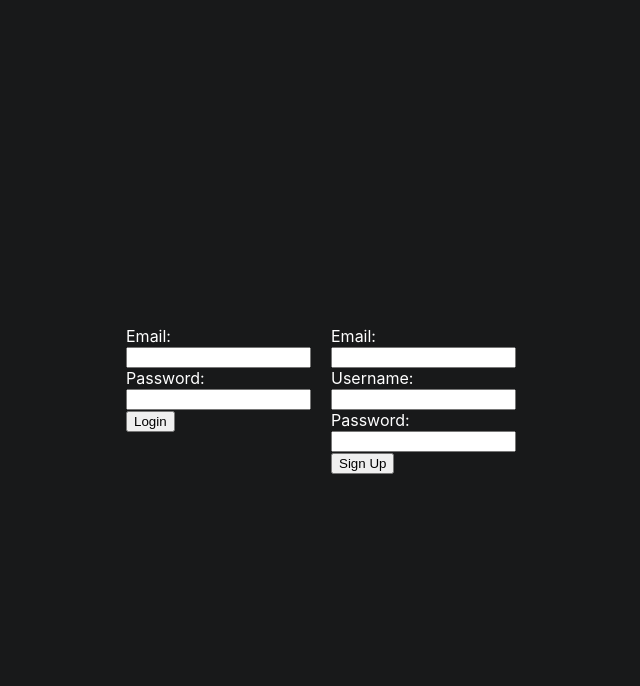
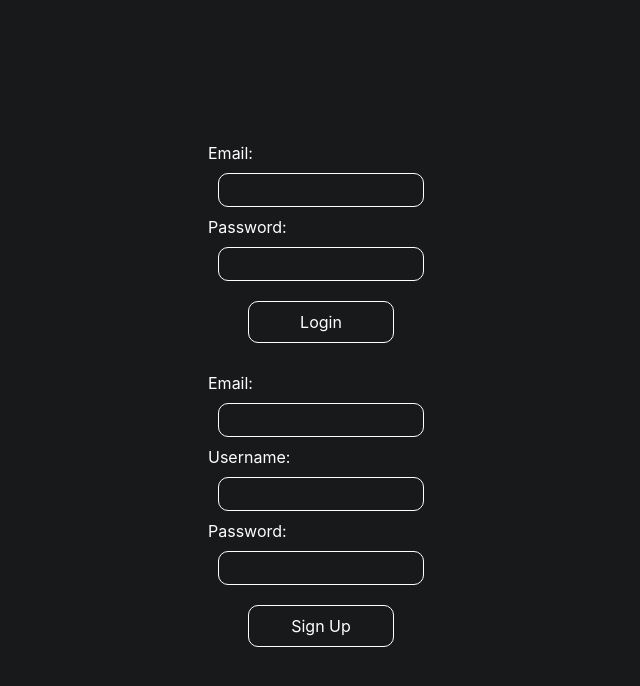
Before and after one commit to Enhmunh-E/post-app, a React (Create React App) app: page / in a window 1280 px wide. Shown: the top 686 px of the page, without its empty margins (319-959 px from the left). Built offline with nearby package versions, Linux system fonts and the light colour scheme; no server answers.

Commit message:
change 9

```diff
--- a/src/App.css
+++ b/src/App.css
@@ -2,8 +2,6 @@
   display: none;
 }
 body {
-  width: 100vw;
-  /* height: 100vh; */
   display: flex;
   align-items: center;
   justify-content: center;
@@ -13,7 +11,7 @@ body {
 }
 .App {
   width: 400px;
-  height: 100vh;
+  /* height: 100vh; */
   display: flex;
   justify-content: center;
   align-items: center;
@@ -34,3 +32,25 @@ p {
 .p-btm {
   border-top: 1px #3e4042 solid;
 }
+.btn {
+  width: 144px;
+  height: 40px;
+  border-radius: 10px;
+  border: 1px solid white;
+  font-weight: 400;
+  display: flex;
+  align-items: center;
+  justify-content: center;
+  margin: 10px;
+}
+.input {
+  background-color: #18191a;
+  border-radius: 10px;
+  border: 1px solid white;
+  font-weight: 600;
+  display: flex;
+  align-items: center;
+  justify-content: center;
+  margin: 10px;
+  color: white;
+}
--- a/src/App.jsx
+++ b/src/App.jsx
@@ -18,7 +18,7 @@ const App = () => {
         <div className="App">
           <Switch>
             <Route exact path="/">
-              <div style={{display: 'flex', flexDirection: 'row'}}>
+              <div style={{display: 'flex', flexDirection:'column', width: '100vw', height: '100vh', display: 'flex', alignItems: 'center', justifyContent: 'center'}}>
                 <LoginComp />
                 <SignUpComp />
               </div>
@@ -28,7 +28,9 @@ const App = () => {
               <Post />
             </Route>
             <Route exact path="/newpost">
-              <NewPostComp/>
+              <div style={{display: 'flex', flexDirection:'column', width: '100vw', height: '100vh', display: 'flex', alignItems: 'center', justifyContent: 'center'}}>
+                <NewPostComp/>
+              </div>
             </Route>
           </Switch>
         </div>
--- a/src/components/login.jsx
+++ b/src/components/login.jsx
@@ -17,16 +17,16 @@ const LoginComp = () => {
         })
     }
     return(
-        <div style={{margin: '10px'}}>
+        <div style={{margin: '10px', display: 'flex', alignItems: 'center', justifyContent: 'center', flexDirection: 'column'}}>
             <div>
                 <p>Email:</p>
-                <input type='text' onChange={(e) => setEmail(e.target.value)} required/>
+                <input type='text' onChange={(e) => setEmail(e.target.value)} required className='input' style={{height: '30px', width: '200px'}}/>
             </div>
             <div>
                 <p>Password:</p>
-                <input type='password' onChange={(e) => setPassword(e.target.value)} required/>
+                <input type='password' onChange={(e) => setPassword(e.target.value)} required className='input' style={{height: '30px', width: '200px'}}/>
             </div>
-            <button onClick={lgin}>Login</button>
+            <div className='btn' onClick={lgin}>Login</div>
         </div>
     );
 }
--- a/src/components/logout.jsx
+++ b/src/components/logout.jsx
@@ -9,7 +9,7 @@ const LogOutComp = () => {
         history.push('/')
     }
     return (
-        <button onClick={lgout}>LogOut</button>
+        <div className='btn' onClick={lgout} style={{height: '30px', width: '70px'}}>LogOut</div>
     );
 }
 export { LogOutComp }
--- a/src/components/nav.jsx
+++ b/src/components/nav.jsx
@@ -4,7 +4,7 @@ import { LogOutComp } from './logout'
 const Nav = () => {
     const { userName } = useContext(Context);
     return (
-        <div style={{top: '0px'}}>
+        <div style={{top: '0px', width: '400px', display: 'flex', alignItems: 'center', justifyContent: 'center'}}>
             {userName}
             <LogOutComp/>
         </div>
--- a/src/components/newpost.jsx
+++ b/src/components/newpost.jsx
@@ -17,6 +17,9 @@ const NewPostComp = () => {
             s.then((r) => {
                 if (r === 'done') {
                     history.push('/home');
+                    if (type == 'img') {
+                        window.location.reload();
+                    }
                 }else {
                     alert(r);
                 }
@@ -24,10 +27,15 @@ const NewPostComp = () => {
         }
     }
     return (
-        <div>
-            <input type="text" onChange={(e) => setText(e.target.value)}/>
-            <input type="file" accept="image/*" onChange={(e) => setFile(e.target.files[0])}/>
-            <button onClick={post}>Post</button>
+        <div style={{display: 'flex', flexDirection: 'column', alignItems: 'center'}}>
+            <input className='input' type="text" onChange={(e) => setText(e.target.value)} style={{height: '30px', width: '200px'}}/>
+            <div className='btn'>
+                <p>CHOOSE IMAGE</p>
+                <input type="file" accept="image/*" onChange={(e) => setFile(e.target.files[0])} style={{width: '144px', height: '40px', borderRadius: '10px', opacity: '0.0', filter: 'alpha(opacity=0)', MozOpacity: '0.0', khtmlOpacity: '0.0', position: 'absolute'}}/>
+            </div>
+            <div onClick={post} className='btn'>
+                <p>POST</p>
+            </div>
         </div>
     );
 }
--- a/src/components/post.jsx
+++ b/src/components/post.jsx
@@ -10,10 +10,10 @@ const Post = () => {
           const data = snapshot.docs.map((doc) => {return doc.data()})
           setPosts([...data]);
         })
-    }, [])
+    }, [db])
     return (
         <div>
-            <button onClick={() => history.push('/newpost')}>New Post +</button>
+            <div onClick={() => history.push('/newpost')} className='btn'>New Post +</div>
             {
                 posts.map((post, index) => {
                     return <PostItem like={post.like} text={post.text} sec={post.sec} hour={post.hour} minutes={post.minutes} date={post.date} user={post.user} imgname={post.imgname}  index={index} key={index}/>
--- a/src/components/postItem.jsx
+++ b/src/components/postItem.jsx
@@ -3,7 +3,7 @@ import { storage } from '../firebase'
 const PostItem = ({ like, text, sec, hour, minutes, date, user, imgname, index }) => {
     const [url, setUrl] = useState('');
     if (imgname !== '') {
-        var itemRef = storage.ref().child(`img-storage/${sec}`);
+        var itemRef = storage.ref().child(`img-storage/${sec}.png`);
         itemRef.getDownloadURL().then(function(downloadURL) {
             setUrl(downloadURL);
         });
@@ -46,7 +46,7 @@ const PostItem = ({ like, text, sec, hour, minutes, date, user, imgname, index }
                     {text ? 'text:': ''}{text}
                 </div>
                 <div>
-                    <img src={url} width='375px'/>
+                    <img src={url} width='350px' alt={sec+'.png'}/>
                 </div>
                 <div className='p-btm'>
                     <p>like: {like}</p>
--- a/src/components/signup.jsx
+++ b/src/components/signup.jsx
@@ -18,20 +18,20 @@ const SignUpComp = () => {
         })
     }
     return (
-        <div style={{margin: '10px'}}>
+        <div style={{margin: '10px', display: 'flex', alignItems: 'center', justifyContent: 'center', flexDirection: 'column'}}>
             <div>
                 <p>Email:</p>
-                <input type='email' onChange={(e) => setEmail(e.target.value)} required/>
+                <input type='email' onChange={(e) => setEmail(e.target.value)} required  style={{height: '30px', width: '200px'}} className='input'/>
             </div>
             <div>
                 <p>Username:</p>
-                <input type='text' onChange={(e) => setName(e.target.value)} required/>
+                <input type='text' onChange={(e) => setName(e.target.value)} required  style={{height: '30px', width: '200px'}} className='input'/>
             </div>
             <div>
                 <p>Password:</p>
-                <input type='password' onChange={(e) => setPassword(e.target.value)} required/>
+                <input type='password' onChange={(e) => setPassword(e.target.value)} required  style={{height: '30px', width: '200px'}} className='input'/>
             </div>
-            <button onClick={sgnup}>Sign Up</button>
+            <div className='btn' onClick={sgnup}>Sign Up</div>
         </div>
     );
 }
```
Also changed, not shown: 1 other file (tests, documents, lock files or other folders).
